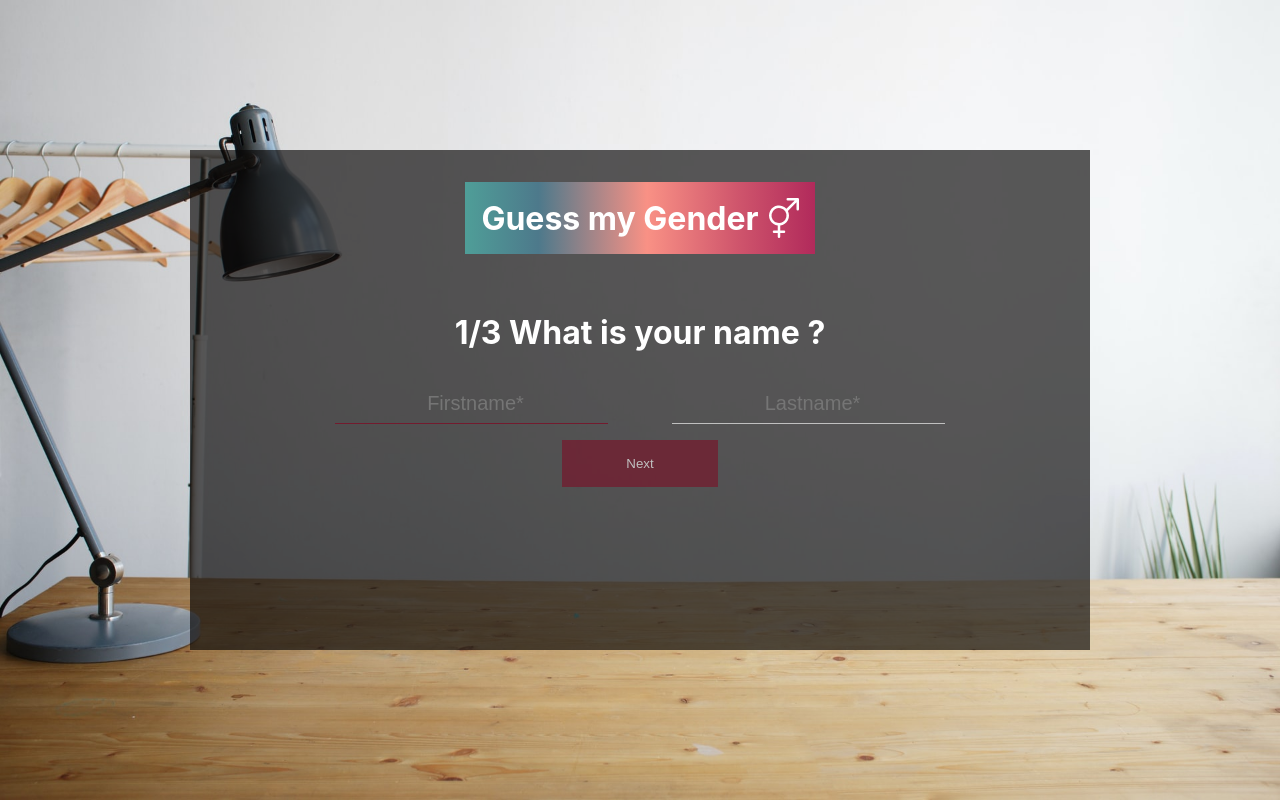
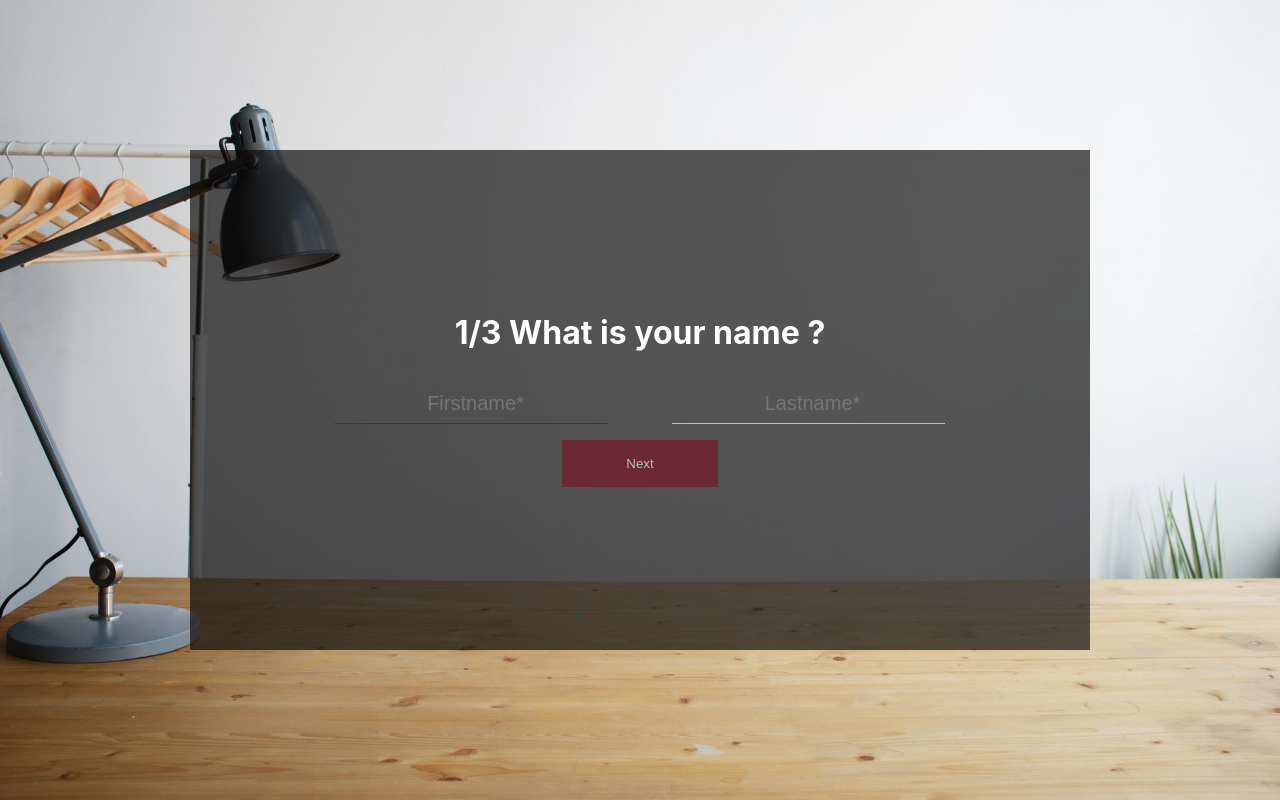
Before and after one commit to jsebbari/Guess-my-gender, a React (Create React App) app: page / in a window 1280 px wide. Built offline with nearby package versions, Linux system fonts and the light colour scheme.

Commit message:
remove logo

```diff
--- a/src/App.js
+++ b/src/App.js
@@ -4,10 +4,6 @@ import StepOneForm from './components/StepOneForm';
 import StepTwoForm from './components/StepTwoForm';
 import Result from './components/Result'
 import { BsArrowLeftSquareFill } from 'react-icons/bs';
-import Logo from './components/Logo';
-
-
-
 
 
 function App() {
@@ -42,7 +38,6 @@ const backStep =() => {
     <div className="App">
 
       <div className="forms-container">
-      <Logo/>
      { formToDisplay>0&& <BsArrowLeftSquareFill size={40} color="silver" className="back-button" onClick ={backStep}/>}
         <h1 className='title-form'>{titleGenerator(formToDisplay)}</h1>
         { formToDisplay===0&& <StepOneForm setFormToDisplay={setFormToDisplay}/> }
--- a/src/components/Logo/Logo.css
+++ /dev/null
@@ -1,23 +0,0 @@
-.logo {
-    position:absolute;
-    display:flex;
-    align-items: center;
-    justify-content: center;
-    z-index:3;
-    top:2rem;
-    display: flex;
-    padding:1rem;
-    color:white;
-    background-image: linear-gradient(to right, #4e999c7e 0%, #4f9e98 0%, #4d798b 21%, #f99185 52%, #cf556c 78%, #b12a5b 100%);
-}
-
-@media (width <= 450px){
-    .logo{
-
-        padding:.2rem;
-        font-size:x-small;
-        top:2rem;
-        right:1rem;
-
-    }
-}
--- a/src/components/Logo/Logo.jsx
+++ /dev/null
@@ -1,12 +0,0 @@
-import React from 'react'
-import { BsGenderAmbiguous } from 'react-icons/bs';
-import './Logo.css'
-
-export default function Logo() {
-  return (
-    <div className='logo'>
-    <h1>Guess my Gender </h1>
-    <BsGenderAmbiguous size ={40}/>
-    </div>
-  )
-}
--- a/src/components/Logo/index.jsx
+++ /dev/null
@@ -1 +0,0 @@
-export {default} from './Logo'
```
